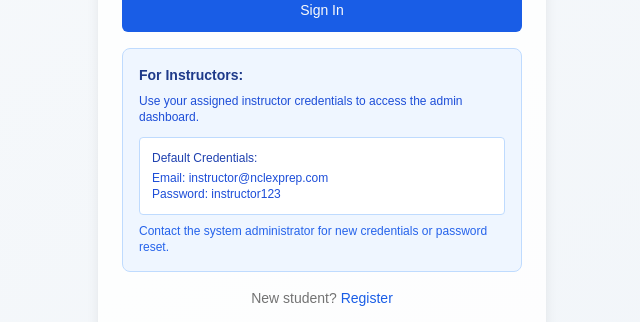
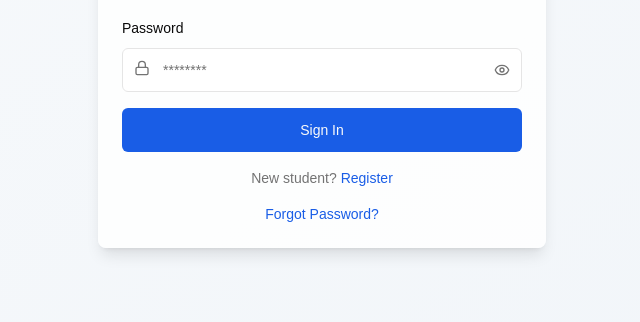
Before and after one commit to war-riz/nclexkey, a Next.js app in the folder frontend/: page /login in a window 1280 px wide. Shown: the part 400-722 px from the top of the page, without its empty margins (318-958 px from the left). Built offline with nearby package versions, Linux system fonts and the light colour scheme; no server answers.

Commit message:
SECURITY: Completely remove instructor credentials display from login page - No more public exposure of sensitive login information

```diff
--- a/frontend/app/login/ClientLoginPage.jsx
+++ b/frontend/app/login/ClientLoginPage.jsx
@@ -199,20 +199,6 @@ export default function ClientLoginPage() {
               </p>
             )}
             {rateLimitError && <RateLimitMessage error={rateLimitError} onRetry={handleRetry} />}
-            <div className="mt-6 p-4 bg-blue-50 rounded-lg border border-blue-200">
-              <h4 className="text-sm font-semibold text-blue-900 mb-2">For Instructors:</h4>
-              <p className="text-xs text-blue-700 mb-2">
-                Use your assigned instructor credentials to access the admin dashboard.
-              </p>
-              <div className="mt-3 p-3 bg-white rounded border border-blue-200">
-                <p className="text-xs text-blue-800 font-medium mb-1">Default Credentials:</p>
-                <p className="text-xs text-blue-700">Email: instructor@nclexprep.com</p>
-                <p className="text-xs text-blue-700">Password: instructor123</p>
-              </div>
-              <p className="text-xs text-blue-600 mt-2">
-                Contact the system administrator for new credentials or password reset.
-              </p>
-            </div>
 
             <p className="mt-4 text-center text-sm text-muted-foreground">
               New student?{" "}
```
